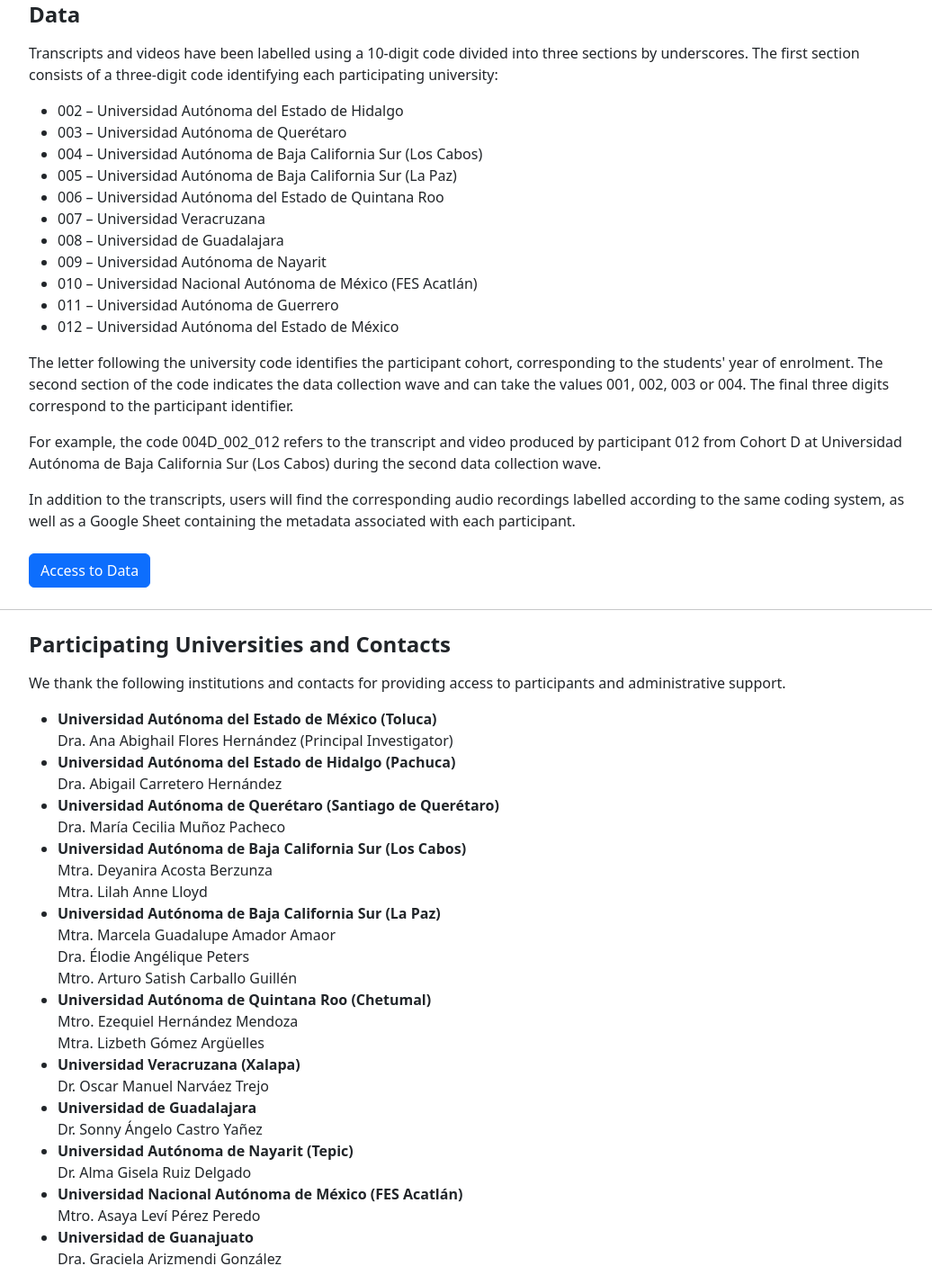
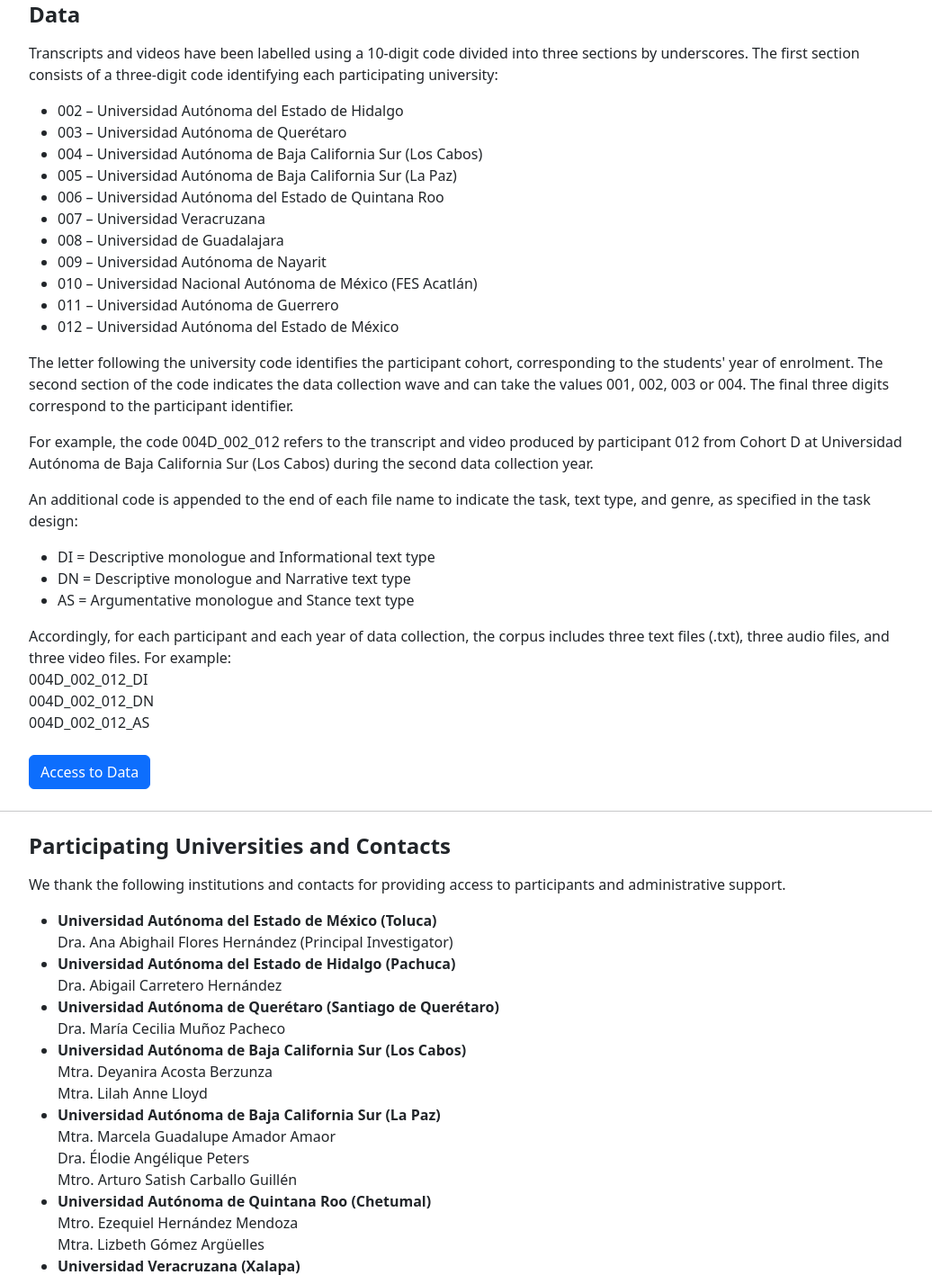
Before and after one commit to roilhi/treetagger-flask-app, a Flask app: page /mexlec in a window 1280 px wide. Shown: the part 3290-4707 px from the top of the page at 90% size, without its empty margins (118-1154 px from the left). Run offline with Flask 3, Linux system fonts and the light colour scheme.

Commit message:
changes text mexlec data section

```diff
--- a/views/templates/mexlec.html
+++ b/views/templates/mexlec.html
@@ -244,11 +244,23 @@
         The letter following the university code identifies the participant cohort, corresponding to the students' year of enrolment. The second section of the code indicates the data collection wave and can take the values 001, 002, 003 or 004. The final three digits correspond to the participant identifier.
       </p>
       <p>
-        For example, the code 004D_002_012 refers to the transcript and video produced by participant 012 from Cohort D at Universidad Autónoma de Baja California Sur (Los Cabos) during the second data collection wave.
+        For example, the code 004D_002_012 refers to the transcript and video produced by participant 012 from Cohort D at Universidad Autónoma de Baja California Sur (Los Cabos) during the second data collection year.
       </p>
       <p>
-        In addition to the transcripts, users will find the corresponding audio recordings labelled according to the same coding system, as well as a Google Sheet containing the metadata associated with each participant.
+        An additional code is appended to the end of each file name to indicate the task, text type, and genre,
+        as specified in the task design:
+        <ul>
+          <li> DI = Descriptive monologue and Informational text type  </li>
+          <li> DN = Descriptive monologue and Narrative text type </li>
+          <li> AS = Argumentative monologue and Stance text type </li>
+        </ul>
+        Accordingly, for each participant and each year of data collection, the corpus includes three text files (.txt),
+        three audio files, and three video files. For example: <br>
+        004D_002_012_DI <br>
+        004D_002_012_DN <br>
+        004D_002_012_AS <br>
       </p>
+
       <div class="mt-4">
         <a href="https://drive.google.com/drive/folders/1fI7PyYCjZ7CIptAma6avqmlzrOyRlQIO" target="_blank" rel="noopener noreferrer">
           <button class="btn btn-primary">Access to Data</button>
```
